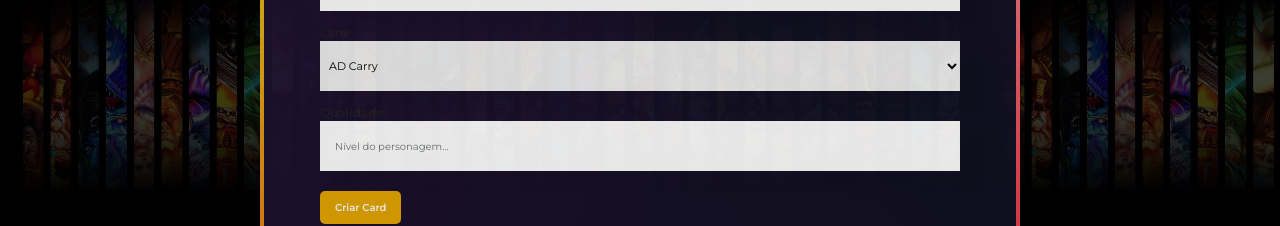
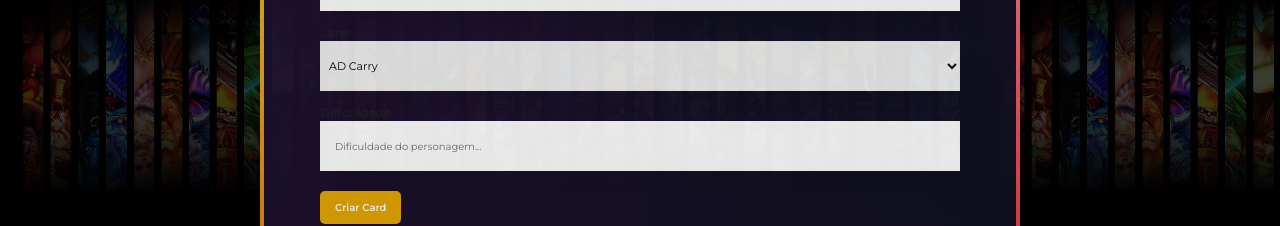
Before and after one commit to Guilbertoliveira/OrganoReact, a React (Create React App) app: page / in a window 1280 px wide. Shown: the part 562-788 px from the top of the page. Built offline with nearby package versions, Linux system fonts and the light colour scheme.

Commit message:
improvements code and style

```diff
--- a/src/App.js
+++ b/src/App.js
@@ -26,17 +26,18 @@ function App() {
        //testei o push e deu certo colaboradores.push(colaborador)
       setColaboradores([...colaboradores, colaborador]);
       //colaboradores.push(colaborador);
-     console.log(colaboradores);
     }
     else {
       alert('usuario ja existente');
-      console.log(colaboradores);
     }
 
 
   }
 
+
+
   return (
+
     <div className="App">
       <Banner></Banner>
       <Formulario aoColaboradorCadastrado={colaborador => NovoColaborador(colaborador)}></Formulario>
--- a/src/componentes/Card/index.js
+++ b/src/componentes/Card/index.js
@@ -1,17 +1,18 @@
 import './Card.css';
 
-const Card = ({nome, imagem, cargo, corPrimaria}) => {
+const Card = ({nome, imagem, cargo, corPrimaria, dificuldade}) => {
 
 
     return (
 
                 <div className='card'>
                     <div className='topo' style={{backgroundColor: corPrimaria}}>
-                        <img src={imagem} alt={nome} ></img>
+                        <img src={imagem} alt={nome}></img>
                     </div>
                     <div className='rodape'>
                         <h4>{nome} </h4>
                         <h5>{cargo}</h5>
+                        <h6>{dificuldade}</h6>
                     </div>
                 </div>
 
--- a/src/componentes/DropDown/index.js
+++ b/src/componentes/DropDown/index.js
@@ -2,7 +2,6 @@ import './DropDown.css';
 
 
 const DropDown = (props) =>{
-
 
     return (
         <div className='Lista-suspensa'>
--- a/src/componentes/Formulario/index.js
+++ b/src/componentes/Formulario/index.js
@@ -12,19 +12,22 @@ const Formulario = (props) => {
     const [cargo, setCargo] = useState('');
     const [imagem, setImagem] = useState('');
     const [time, setTime] = useState ('');
-    const [qualidade, setQualidade] = useState ('');
+    const [dificuldade, setDificuldade] = useState ('');
 
 
     const aoSalvar = (eventClick) =>{
         eventClick.preventDefault();
+
 
           let colaborador = {
              "nome": nome,
             "cargo": cargo,
              "imagem": imagem,
              "time": time,
-             "qualidade": qualidade
+             "dificuldade": dificuldade
          }
+
+
          props.aoColaboradorCadastrado(colaborador);
 
     //    console.log('Form foi submetido =>', nome, cargo, imagem, time);
@@ -33,7 +36,7 @@ const Formulario = (props) => {
          setImagem("");
          setCargo("");
          setTime("");
-         setQualidade("");
+         setDificuldade("");
     }
 
 
@@ -67,14 +70,15 @@ const Formulario = (props) => {
                     label="Lane"
                     itens={times.map((time)=> time.nome)}
                     valor={time}
-                    aoAlterado={valorNovo => setTime(valorNovo)}>
+                    aoAlterado={valorNovo => setTime(valorNovo)}
+                    required={true}>
                 </DropDown>
                 <CampoTexto //campo criado como teste para aprender :D
-                    label="Qualidade"
-                    valor={qualidade}
+                    label="Dificuldade"
+                    valor={dificuldade}
                     obrigatorio={true}
-                    aoAlterado= {valorNovo => setQualidade(valorNovo)}
-                    placeholder={'Nível do personagem'}
+                    aoAlterado= {valorNovo => setDificuldade(valorNovo)}
+                    placeholder={'Dificuldade do personagem'}
                 ></CampoTexto>
 
 
--- a/src/componentes/Time/index.js
+++ b/src/componentes/Time/index.js
@@ -7,12 +7,14 @@ export default function Time (props) {
         backgroundColor: props.corSecundaria
     }
 
+
+
     return (
         props.colaboradores.length > 0 &&<section className='time' style={estiliza} >
             <div>
                 <h3 style={{borderColor: props.corPrimaria, color: props.corPrimaria}}>{props.nome}</h3>
                 <div className='cards'>
-                    {props.colaboradores.map(colaborador => <Card key={colaborador.nome} nome={colaborador.nome} cargo={colaborador.cargo} imagem={colaborador.imagem} corPrimaria={props.corPrimaria} ></Card>)}
+                    {props.colaboradores.map(colaborador => <Card key={colaborador.nome} nome={colaborador.nome} cargo={colaborador.cargo} imagem={colaborador.imagem} corPrimaria={props.corPrimaria} dificuldade={colaborador.dificuldade} ></Card>)}
 
                 </div>
 
```
